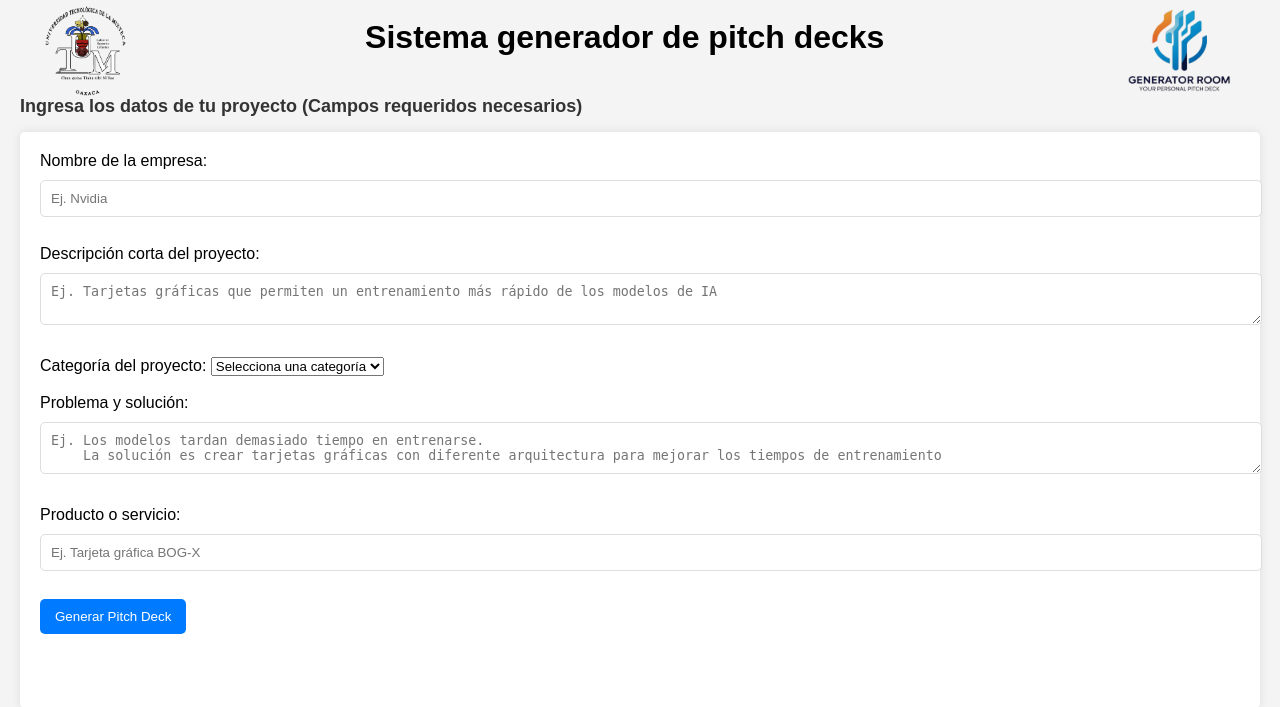
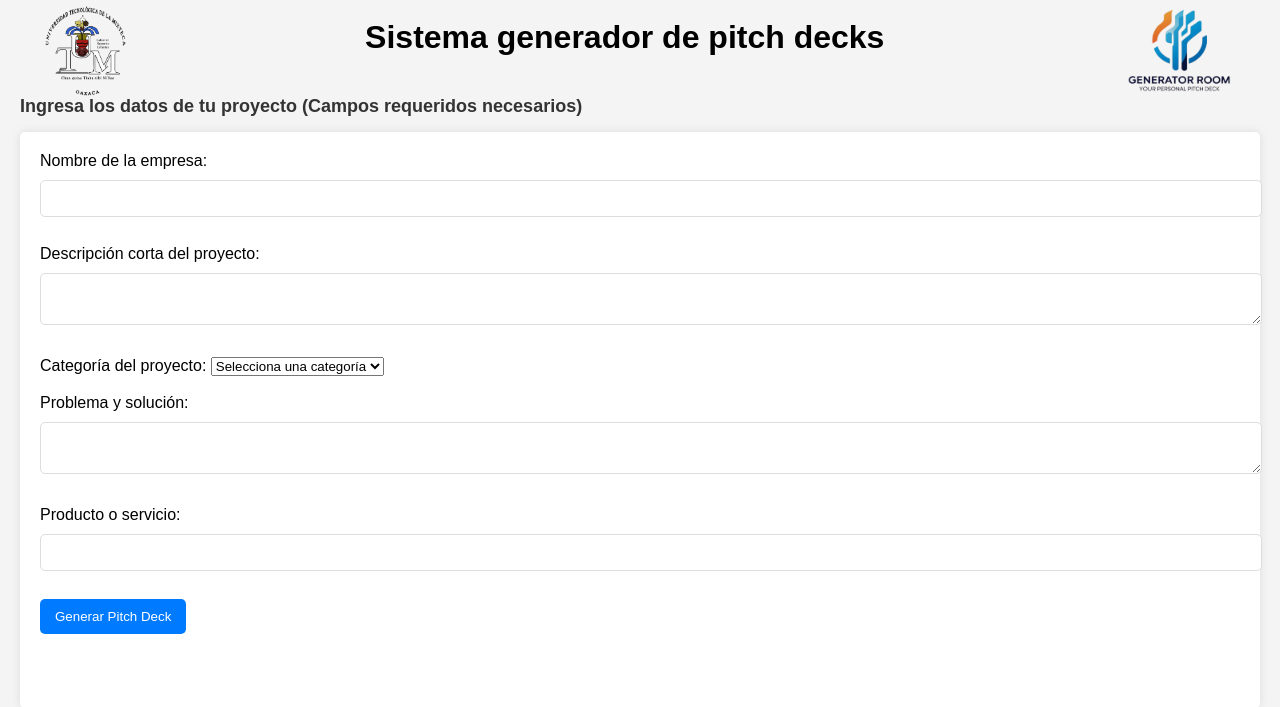
Before and after one commit to BogdanRivera/pitch_deck_generator, a Flask app: page / in a window 1280 px wide. Shown: the top 707 px of the page. Run offline with Flask 3, Linux system fonts and the light colour scheme.

Commit message:
Omited placeholders in html file

```diff
--- a/templates/index.html
+++ b/templates/index.html
@@ -16,11 +16,10 @@
     <h2>Ingresa los datos de tu proyecto (Campos requeridos necesarios)</h2>
     <form id="formulario">
         <label for="nombre_de_la_empresa">Nombre de la empresa:</label>
-        <input type="text" id="nombre_de_la_empresa" name="nombre_de_la_empresa" required placeholder="Ej. Nvidia"><br><br>
+        <input type="text" id="nombre_de_la_empresa" name="nombre_de_la_empresa" required ><br><br>
 
         <label for="descripcion_corta">Descripción corta del proyecto:</label>
-        <textarea id="descripcion_corta" name="descripcion_corta" required
-        placeholder="Ej. Tarjetas gráficas que permiten un entrenamiento más rápido de los modelos de IA"></textarea><br><br>
+        <textarea id="descripcion_corta" name="descripcion_corta" required></textarea><br><br>
 
         <label for="categoria">Categoría del proyecto:</label>
         <select id="categoria" name="categoria" required>
@@ -140,11 +139,10 @@
         <br><br>
 
         <label for="problema_y_solucion">Problema y solución:</label>
-        <textarea id="problema_y_solucion" name="problema_y_solucion" required placeholder="Ej. Los modelos tardan demasiado tiempo en entrenarse.
-    La solución es crear tarjetas gráficas con diferente arquitectura para mejorar los tiempos de entrenamiento"></textarea><br><br>
+        <textarea id="problema_y_solucion" name="problema_y_solucion" required></textarea><br><br>
 
         <label for="producto_o_servicio">Producto o servicio:</label>
-        <input type="text" id="producto_o_servicio" name="producto_o_servicio" required placeholder="Ej. Tarjeta gráfica BOG-X"><br><br>
+        <input type="text" id="producto_o_servicio" name="producto_o_servicio" required><br><br>
 
         <button type="button" id="generar-prompt">Generar Pitch Deck</button>
         <div id="loading-indicator" style="display: none; text-align: center; margin: 20px 0;">
```
